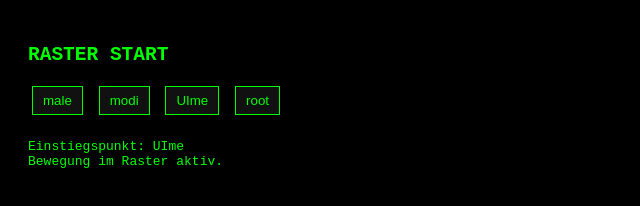
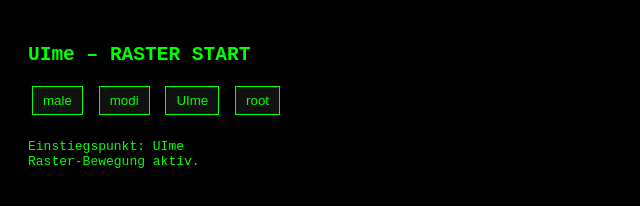
Before and after one commit to iki1uc/UIme, a plain HTML site: page index.html in a window 1280 px wide. Both pictures are taken after a click on the button "UIme". Shown: the whole page, without its empty margins (0-640 px from the left). Drawn offline with Linux system fonts and the light colour scheme.

Commit message:
Update index.html

```diff
--- a/index.html
+++ b/index.html
@@ -2,7 +2,7 @@
 <html>
 <head>
 <meta charset="UTF-8">
-<title>ROOT RASTER</title>
+<title>UIme – ROOT RASTER</title>
 <style>
 body { background:#000; color:#0f0; font-family:monospace; padding:20px; }
 a, button { color:#0f0; background:#111; border:1px solid #0f0; padding:6px 10px; text-decoration:none; margin:4px; display:inline-block; }
@@ -11,9 +11,8 @@ a, button { color:#0f0; background:#111; border:1px solid #0f0; padding:6px 10px
 </head>
 <body>
 
-<h2>RASTER START</h2>
+<h2>UIme – RASTER START</h2>
 
-<!-- Einstiegs-Punkte (Bewegung im Raster) -->
 <button onclick="setPoint('male')">male</button>
 <button onclick="setPoint('modi')">modi</button>
 <button onclick="setPoint('UIme')">UIme</button>
@@ -24,7 +23,7 @@ a, button { color:#0f0; background:#111; border:1px solid #0f0; padding:6px 10px
 <script>
 function setPoint(name) {
   document.getElementById('out').textContent =
-    'Einstiegspunkt: ' + name + '\nBewegung im Raster aktiv.';
+    'Einstiegspunkt: ' + name + '\nRaster-Bewegung aktiv.';
 }
 </script>
 
```
